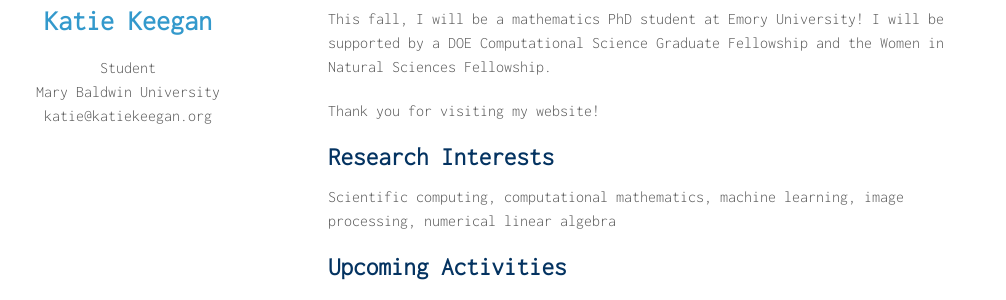
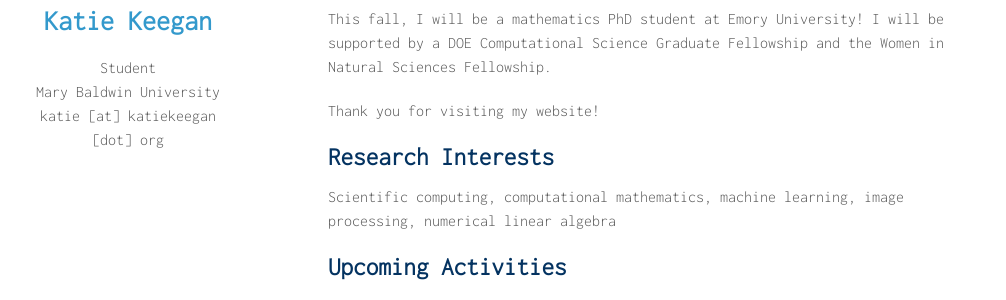
Before and after one commit to katiekeegan/katiekeegan, a Jekyll site: the page built from index.md, in a window 1280 px wide. Shown: the part 214-514 px from the top of the page, without its empty margins (142-1148 px from the left). Built offline with Jekyll 4.4.1, drawn with Linux system fonts in a browser that asks for light colours; nearby versions of some CDN libraries; a style sheet for code colours, icons or effects is not loaded; our own code applies the rules of GitHub Pages for plain Markdown files.

Commit message:
Update _config.yml

```diff
--- a/_config.yml
+++ b/_config.yml
@@ -1,7 +1,7 @@
 title: Katie Keegan
 position: Student
 affiliation: Mary Baldwin University
-email: katie@katiekeegan.org
+email: katie [at] katiekeegan [dot] org
 keywords: minimal academic
 google_scholar: https://scholar.google.com/citations?view_op=list_works&hl=en&user=Unt8icQAAAAJ&gmla=AJsN-F6-N_0AUGZRnUUnfHb_nw5xJxWL9XhzIX1SmkEGzaccIQroXiHGRh1NkrRIsmmXVwLi8AjGD3VUc5Xqz1O91JiNoTOYjIsgw7bSrzKy_cFIvly9d7tmD2cE6_v2hnovAsDJU6w9#
 github_link: https://github.com/katiekeegan
```
